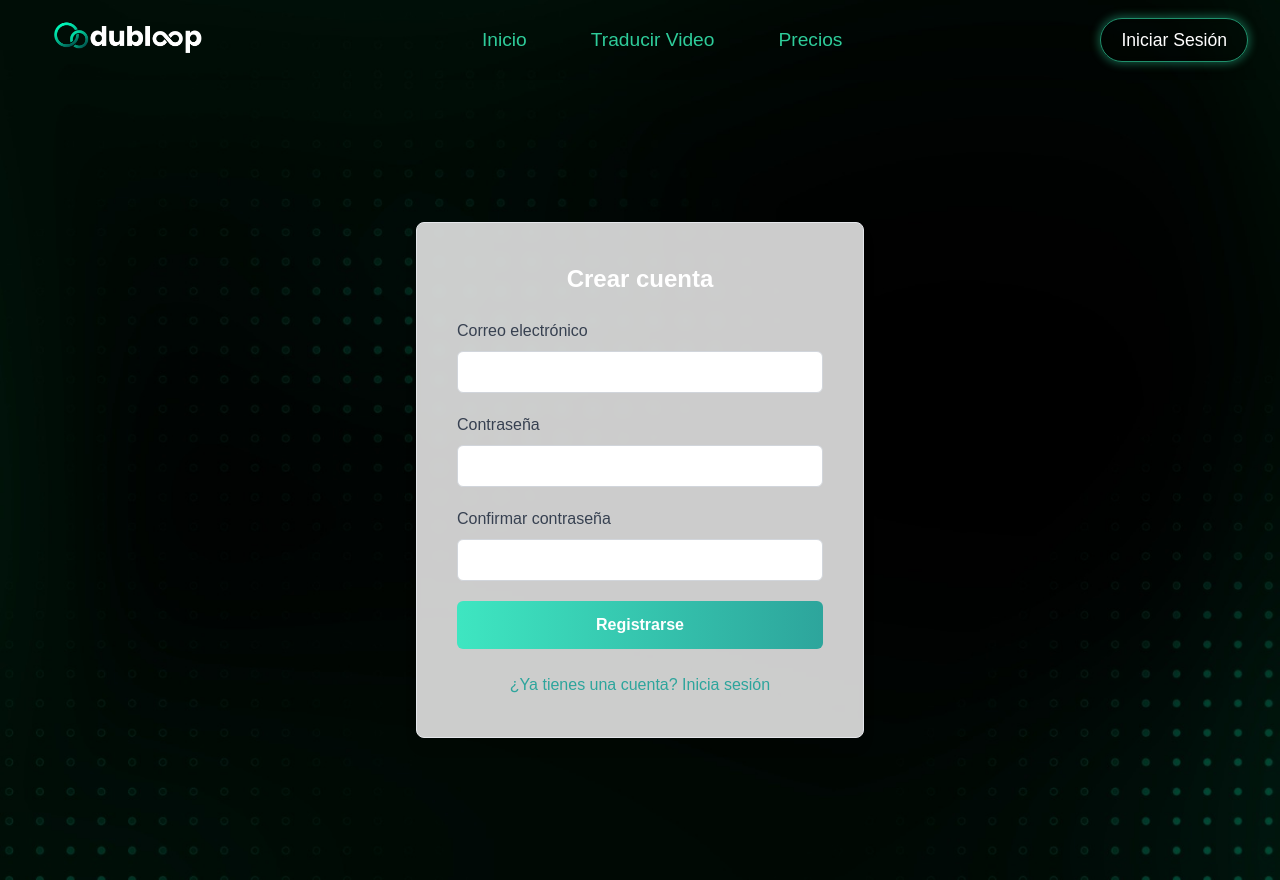
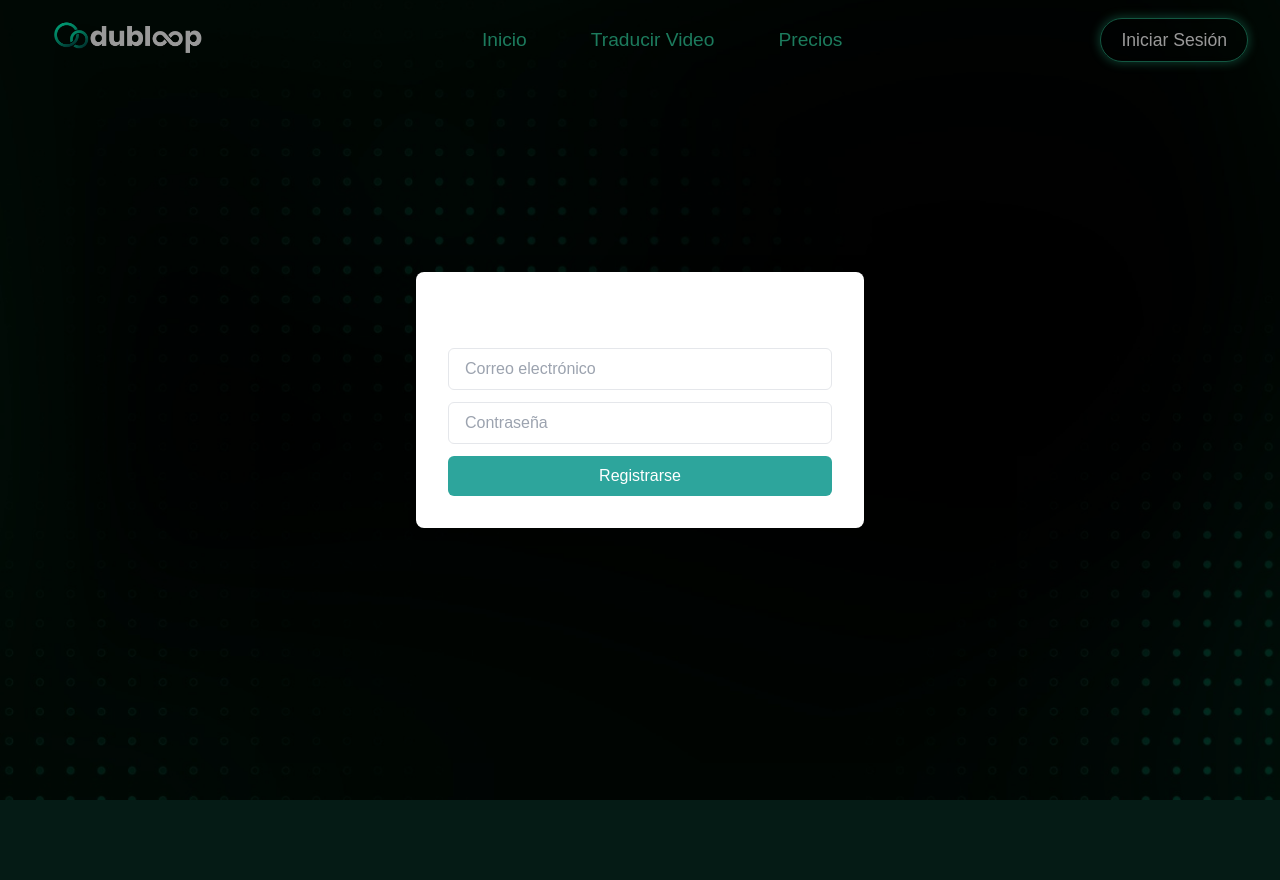
Before and after one commit to VaneDev94/dubloop-backend, a React (Vite) app in the folder dubloop-frontend/: page /registro in a window 1280 px wide. After the commit the page ends 800 px from the top, so only its background shows below. Built offline with nearby package versions, Linux system fonts and the light colour scheme; a web font is replaced by a local one.

Commit message:
Registro con modal y login con Google popup funcionando

```diff
--- a/dubloop-frontend/src/main.jsx
+++ b/dubloop-frontend/src/main.jsx
@@ -11,7 +11,6 @@ import TraducirVideo from "./pages/TraducirVideo.jsx";
 import Precios from "./pages/Precios.jsx";
 import Login from "./pages/Login.jsx";
 import Register from "./pages/Register.jsx";
-import GoogleCallback from "./pages/GoogleCallback.jsx";
 import Profile from "./pages/Profile.jsx";
 
 createRoot(document.getElementById("root")).render(
@@ -24,7 +23,6 @@ createRoot(document.getElementById("root")).render(
           <Route path="precios" element={<Precios />} />
           <Route path="iniciar-sesion" element={<Login />} />
           <Route path="registro" element={<Register />} />
-          <Route path="auth/google/callback" element={<GoogleCallback />} />
           <Route path="profile" element={<Profile />} />
         </Route>
       </Routes>
--- a/dubloop-frontend/src/pages/GoogleCallback.jsx
+++ /dev/null
@@ -1,41 +0,0 @@
-// src/pages/GoogleCallback.jsx
-import React, { useEffect } from 'react';
-import { useNavigate } from 'react-router-dom';
-import axios from 'axios';
-
-const GoogleCallback = () => {
-  const navigate = useNavigate();
-
-  useEffect(() => {
-    const handleGoogleLogin = async () => {
-      const urlParams = new URLSearchParams(window.location.search);
-      const code = urlParams.get('code');
-
-      if (!code) {
-        navigate('/login'); // si no hay code, lo mandamos a login
-        return;
-      }
-
-      try {
-        const response = await axios.post(`${import.meta.env.VITE_API_URL}/auth/google/callback`, { code });
-
-        const token = response.data.token;
-        localStorage.setItem('token', token);
-        navigate('/dashboard'); // redirigimos al dashboard o donde quieras
-      } catch (error) {
-        console.error('Error al iniciar sesión con Google:', error);
-        navigate('/login');
-      }
-    };
-
-    handleGoogleLogin();
-  }, [navigate]);
-
-  return (
-    <div className="flex items-center justify-center h-screen">
-      <p className="text-xl text-[#2da59c]">Procesando inicio de sesión con Google...</p>
-    </div>
-  );
-};
-
-export default GoogleCallback;
--- a/dubloop-frontend/src/pages/Login.jsx
+++ b/dubloop-frontend/src/pages/Login.jsx
@@ -57,6 +57,33 @@ export default function Login() {
       alert(message);
       setLoading(false);
     }
+  };
+
+  const handleGoogleLogin = () => {
+    const googleWindow = window.open(
+      `${import.meta.env.VITE_API_URL}/auth/google`,
+      "_blank",
+      "width=500,height=600"
+    );
+
+    const timer = setInterval(() => {
+      if (googleWindow.closed) {
+        clearInterval(timer);
+        const token = localStorage.getItem("token");
+        if (token) {
+          navigate("/profile");
+        }
+      }
+    }, 1000);
+
+    window.addEventListener("message", (event) => {
+      if (event.origin !== import.meta.env.VITE_API_URL) return;
+      const { token } = event.data;
+      if (token) {
+        localStorage.setItem("token", token);
+        navigate("/profile");
+      }
+    });
   };
 
   return (
@@ -146,7 +173,7 @@ export default function Login() {
             <button
               type="button"
               className="w-full flex items-center justify-center gap-3 py-3 rounded-md bg-white text-black font-medium hover:bg-gray-200 transition"
-              onClick={() => window.location.href = `${import.meta.env.VITE_API_URL}/auth/google`}
+              onClick={handleGoogleLogin}
             >
               <svg className="w-6 h-6" viewBox="0 0 48 48" aria-hidden="true" focusable="false">
                 <g>
--- a/dubloop-frontend/src/pages/Register.jsx
+++ b/dubloop-frontend/src/pages/Register.jsx
@@ -5,26 +5,29 @@ import { useNavigate, Link } from 'react-router-dom';
 import bg2 from '../assets/bg2.png';
 
 const Register = () => {
+  return (
+    <div>
+      <RegisterModal isOpen={true} />
+    </div>
+  );
+};
+
+const RegisterModal = ({ isOpen }) => {
   const [email, setEmail] = useState('');
   const [password, setPassword] = useState('');
-  const [confirmPassword, setConfirmPassword] = useState('');
   const [error, setError] = useState('');
   const navigate = useNavigate();
 
   const handleSubmit = async (e) => {
     e.preventDefault();
     setError('');
-    if (password !== confirmPassword) {
-      setError('Las contraseñas no coinciden.');
-      return;
-    }
     try {
       const response = await axios.post(`${import.meta.env.VITE_API_URL}/auth/register`, {
         email,
         password,
       });
       localStorage.setItem('token', response.data.token);
-      navigate('/dashboard');
+      navigate('/profile');
     } catch (err) {
       if (err.response && err.response.data && err.response.data.message) {
         setError(err.response.data.message);
@@ -34,72 +37,38 @@ const Register = () => {
     }
   };
 
+  if (!isOpen) return null;
+
   return (
-    <div
-      className="min-h-screen bg-cover bg-center flex items-center justify-center"
-      style={{ backgroundImage: `url(${bg2})` }}
-    >
+    <div className="fixed inset-0 flex items-center justify-center bg-black bg-opacity-40 z-50">
       <form
         onSubmit={handleSubmit}
-        className="bg-white bg-opacity-80 border border-gradient-to-r from-[#3ee6c1] to-[#2da59c] rounded-lg shadow-lg p-10 max-w-md w-full backdrop-blur-sm"
+        className="bg-white p-8 rounded-lg shadow-lg w-full max-w-md"
       >
-        <h2 className="text-center text-2xl font-semibold mb-6">Crear cuenta</h2>
-        <div className="mb-5">
-          <label htmlFor="email" className="block mb-2 font-medium text-gray-700">
-            Correo electrónico
-          </label>
+        <h2 className="text-xl font-semibold mb-4">Crear cuenta</h2>
         <input
-            id="email"
           type="email"
+          placeholder="Correo electrónico"
           value={email}
-            onChange={e => setEmail(e.target.value)}
+          onChange={(e) => setEmail(e.target.value)}
           required
-            className="w-full px-4 py-2 rounded-md border border-gray-300 focus:outline-none focus:ring-2 focus:ring-[#3ee6c1] focus:ring-opacity-75 transition-shadow"
+          className="w-full px-4 py-2 mb-3 border rounded-md"
         />
-        </div>
-        <div className="mb-5">
-          <label htmlFor="password" className="block mb-2 font-medium text-gray-700">
-            Contraseña
-          </label>
         <input
-            id="password"
           type="password"
+          placeholder="Contraseña"
           value={password}
-            onChange={e => setPassword(e.target.value)}
+          onChange={(e) => setPassword(e.target.value)}
           required
-            className="w-full px-4 py-2 rounded-md border border-gray-300 focus:outline-none focus:ring-2 focus:ring-[#3ee6c1] focus:ring-opacity-75 transition-shadow"
+          className="w-full px-4 py-2 mb-3 border rounded-md"
         />
-        </div>
-        <div className="mb-5">
-          <label htmlFor="confirmPassword" className="block mb-2 font-medium text-gray-700">
-            Confirmar contraseña
-          </label>
-          <input
-            id="confirmPassword"
-            type="password"
-            value={confirmPassword}
-            onChange={e => setConfirmPassword(e.target.value)}
-            required
-            className="w-full px-4 py-2 rounded-md border border-gray-300 focus:outline-none focus:ring-2 focus:ring-[#3ee6c1] focus:ring-opacity-75 transition-shadow"
-          />
-        </div>
-        {error && (
-          <div className="text-red-600 mb-5 text-center font-medium">
-            {error}
-          </div>
-        )}
+        {error && <p className="text-red-500 text-sm mb-3">{error}</p>}
         <button
           type="submit"
-          className="w-full py-3 rounded-md bg-gradient-to-r from-[#3ee6c1] to-[#2da59c] text-white font-bold hover:from-[#2ac4a6] hover:to-[#23866f] transition duration-300 ease-in-out animate-pulse-slow"
+          className="w-full bg-[#2da59c] text-white py-2 rounded-md hover:bg-[#23866f]"
         >
           Registrarse
         </button>
-        <div className="mt-6 text-center text-[#2da59c] font-medium">
-          ¿Ya tienes una cuenta?{' '}
-          <Link to="/login" className="hover:underline">
-            Inicia sesión
-          </Link>
-        </div>
       </form>
     </div>
   );
```
Also changed, not shown: 1 other file (tests, documents, lock files or other folders). Lines whose indentation alone changed are shown as unchanged.
